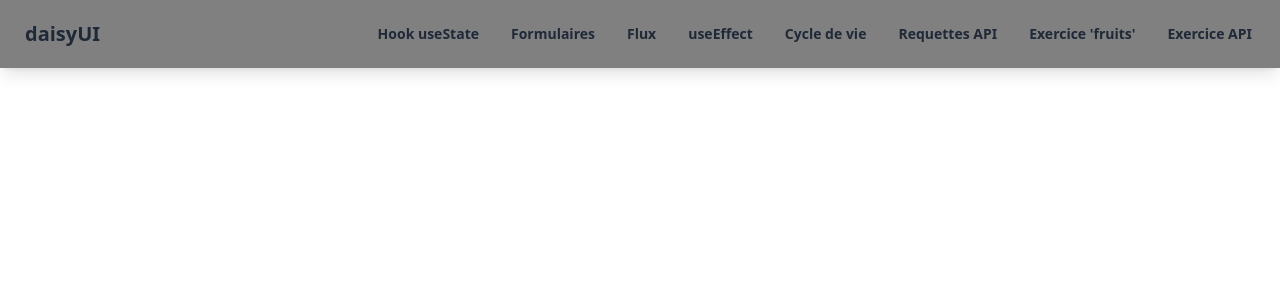
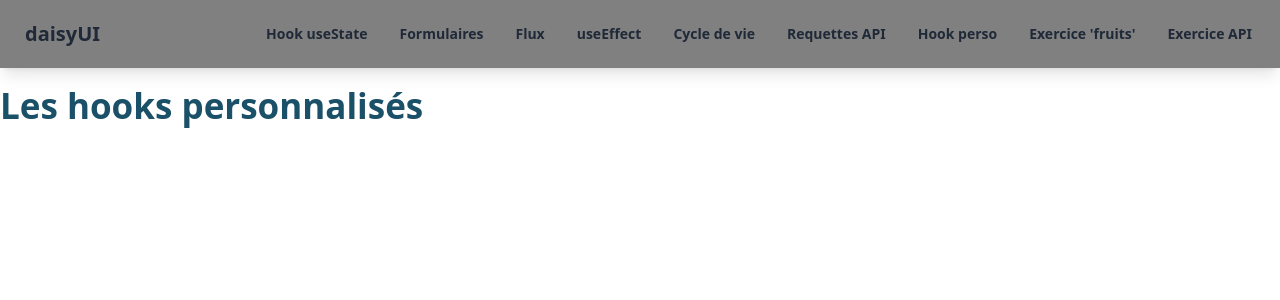
Before and after one commit to Kevin97231/20240903_ReactJs, a React (Vite) app: page /hook-perso in a window 1280 px wide. Shown: the top 300 px of the page. Built offline with nearby package versions, Linux system fonts and the light colour scheme.

Commit message:
ajout hook perso

```diff
--- a/src/App.jsx
+++ b/src/App.jsx
@@ -11,6 +11,7 @@ import { CycleDeVie } from "./view/CycleDeVie";
 import { ComposantClass } from "./view/ComposantClass";
 import { RequeteApi } from "./view/RequeteApi";
 import { ExerciceApi } from "./view/ExerciceApi";
+import { HookPersonnalise } from "./view/HookPersonnalise";
 
 function App() {
   return (
@@ -28,6 +29,7 @@ function App() {
           <Route path="cycle-de-vie/class" element={<ComposantClass />} />
           <Route path="requete-api" element={<RequeteApi />} />
           <Route path="exercice-api" element={<ExerciceApi />} />
+          <Route path="hook-perso" element={<HookPersonnalise />} />
         </Routes>
       </BrowserRouter>
     </>
--- a/src/components/Navbar.jsx
+++ b/src/components/Navbar.jsx
@@ -45,6 +45,9 @@ export const Navbar = () => {
               <Link to={"/requete-api"}>Requettes API</Link>
             </li>
             <li>
+              <Link to={"/hook-perso"}>Hook perso</Link>
+            </li>
+            <li>
               <Link to={"/exercice"}>Exercice</Link>
             </li>
             <li>
@@ -77,6 +80,9 @@ export const Navbar = () => {
             <Link to={"/requete-api"}>Requettes API</Link>
           </li>
           <li>
+            <Link to={"/hook-perso"}>Hook perso</Link>
+          </li>
+          <li>
             <Link to={"/exercice"}>Exercice 'fruits'</Link>
           </li>
           <li>
--- /dev/null
+++ b/src/view/HookPersonnalise.jsx
@@ -0,0 +1,7 @@
+export const HookPersonnalise = () => {
+  return (
+    <div className="pt-20">
+      <h1>Les hooks personnalisés</h1>
+    </div>
+  );
+};
```
